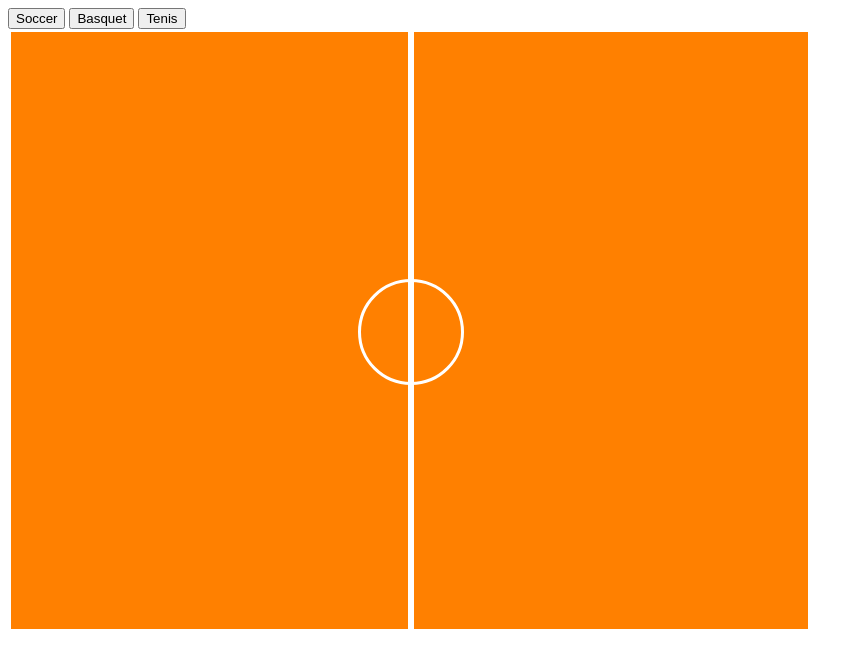
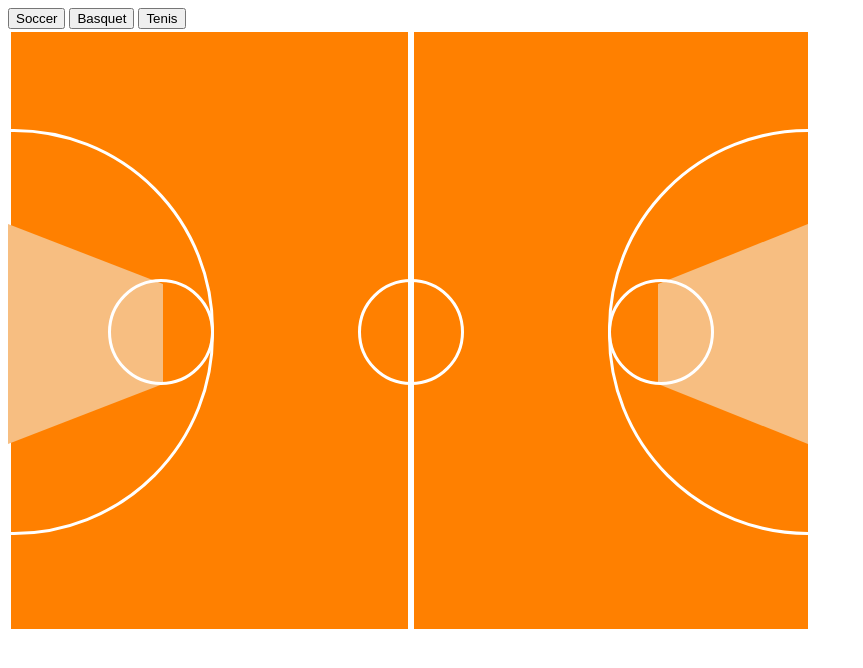
Before and after one commit to gabyx08/canchas-css, a plain HTML site: page index.html in a window 1280 px wide. Both pictures are taken after a click on the button "Basquet". Shown: the whole page, without its empty margins (0-863 px from the left). Drawn offline with Linux system fonts and the light colour scheme.

Commit message:
cancha basquet

```diff
--- a/index.html
+++ b/index.html
@@ -18,15 +18,19 @@
       <div id="medioCirculoIzq" class="cancha medioCirculo"></div>
       <div id="porteriaDer" class="cancha porteria"></div>
       <div id="medioCirculoDer" class="cancha medioCirculo"></div>
-      <div id="circulo" class="cancha circulo"></div>
+      <div id="circulo" class="cancha circulo enmedio"></div>
     </section>
     <section id="canchaBasquet">
       <div class="cancha mediaCancha"></div>
       <div class="cancha mediaCancha mediaCanchaDer"></div>
-      <div class="cancha circulo"></div>
-
+      <div class="cancha circulo enmedio"></div>
+      <div id="zonaTirosIzq" class="cancha"></div>
+      <div id="zonaTirosDer" class="cancha"></div>
+      <div id="trapecioIzq"></div>
+      <div id="trapecioDer"></div>
+      <div id="circuloIzq" class="cancha circulo"></div>
+      <div id="circuloDer" class="cancha circulo"></div>
     </section>
-    <br>
     <section id="canchaTenis">
       <div id="izqArriba" class="cancha rectangulo"></div>
       <div id="izqAbajo" class="cancha rectangulo"></div>
--- a/main.js
+++ b/main.js
@@ -20,20 +20,14 @@ function ocultarCanchas(){
 function mostrarCanchaSoccer(){
   ocultarCanchas();
   canchaFutbol.style.display="block";
-  canchaTenis.style.display="none";
-  canchaBasquet.style.display="none";
 }
 function mostrarCanchaBasquet(){
   ocultarCanchas();
-  canchaFutbol.style.display="none";
-  canchaTenis.style.display="none";
   canchaBasquet.style.display="block";
 }
 function mostrarCanchaTenis(){
   ocultarCanchas();
-  canchaFutbol.style.display="none";
   canchaTenis.style.display="block";
-  canchaBasquet.style.display="none";
 }
 
 ocultarCanchas();
--- a/style.css
+++ b/style.css
@@ -50,20 +50,65 @@ section{
 }
 
 .circulo{
-     width: 100px;
-     height: 100px;
+      width: 100px;
+      height: 100px;
      -moz-border-radius: 50%;
      -webkit-border-radius: 50%;
      border-radius: 50%;
-     margin-left: 350px;
-     margin-top: 250px;
 }
+.enmedio{
+  margin-left: 350px;
+  margin-top: 250px;
+}
+
 /*CANCHA BASQUET*/
 
 #canchaBasquet{
   background-color: #FF8000;
 }
 
+#zonaTirosIzq{
+    width: 200px;
+     height: 400px;
+     border-radius: 0 200px 200px 0;
+     margin-top: 100px;
+}
+#zonaTirosDer{
+    width: 200px;
+     height: 400px;
+     border-radius: 200px 0 0 200px;
+     margin-top: 100px;
+     margin-left: 600px;
+}
+
+#trapecioIzq{
+    width: 300px;
+    height: 100px;
+    border-bottom: 60px solid transparent;
+    border-top: 60px solid transparent;
+    border-left: 155px solid #F7BE81;
+    margin-top: 195px;
+    position: absolute;
+}
+#trapecioDer{
+    width: 200px;
+    height: 100px;
+    border-bottom: 60px solid transparent;
+    border-top: 60px solid transparent;
+    border-right: 150px solid #F7BE81;
+    margin-left:450px;
+    margin-top: 195px;
+    position: absolute;
+}
+
+#circuloIzq{
+  margin-left: 100px ;
+  margin-top: 250px;
+}
+#circuloDer{
+  margin-left: 600px;
+  margin-top : 250px;
+}
 /*CANCHA TENIS*/
 
 #canchaTenis{
```
